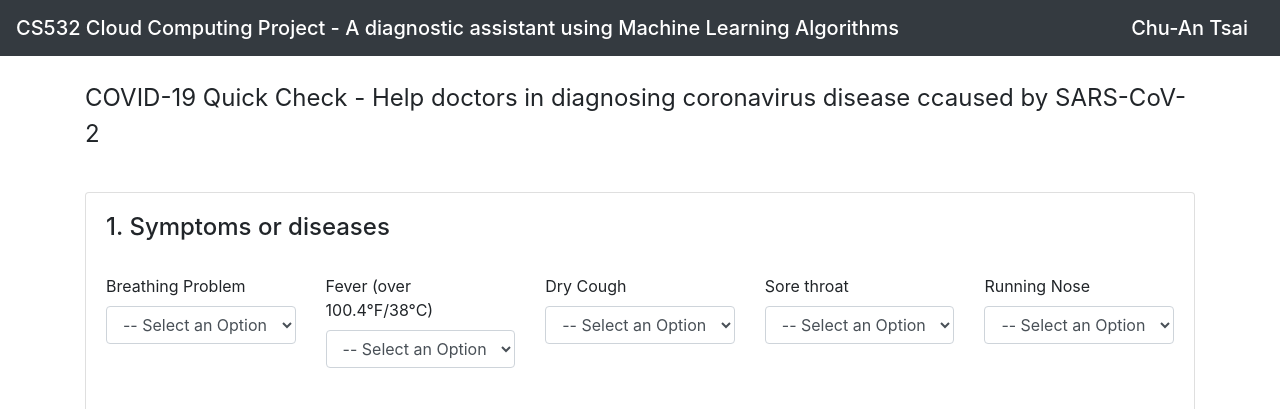
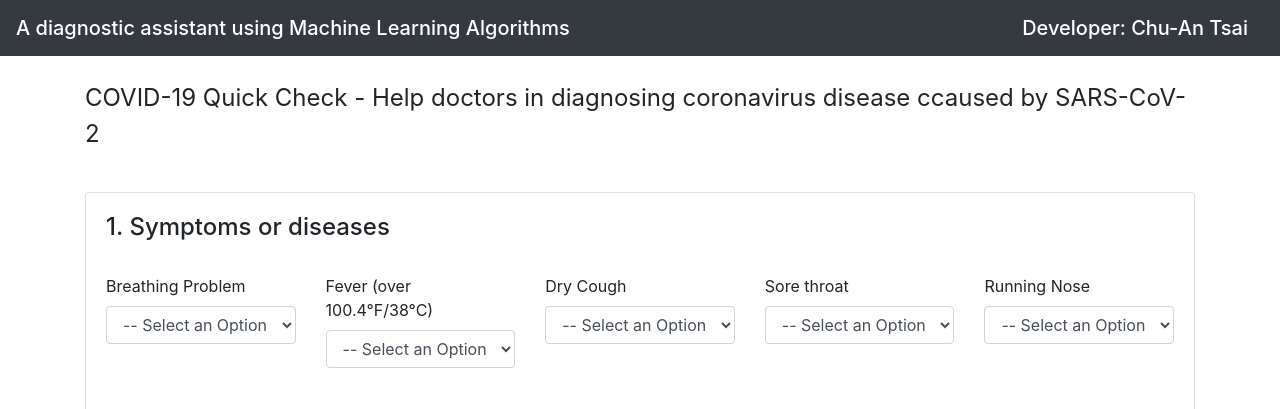
Before and after one commit to ChuAn0428/Cloud-Computing---ML-Web-Diagnostic-Assistant, a Flask app: page / in a window 1280 px wide. Shown: the top 409 px of the page. Run offline with Flask 2, Linux system fonts and the light colour scheme; parts of the project's set-up code (start-up, migrations or seed data) failed here and were passed over; some libraries are stand-ins or nearby versions.

Commit message:
Update webApp.html

```diff
--- a/templates/webApp.html
+++ b/templates/webApp.html
@@ -24,8 +24,8 @@ Part 2: Web Apllication Interface
 
 		<!-- Navbar-->
 		<nav class="navbar navbar-dark bg-dark">
-			<span class="navbar-brand mb-0 h1" style="float:left;">CS532 Cloud Computing Project - A diagnostic assistant using Machine Learning Algorithms</span>
-			<span class="navbar-brand mb-0 h1" style="float:right;">Chu-An Tsai</span>
+			<span class="navbar-brand mb-0 h1" style="float:left;">A diagnostic assistant using Machine Learning Algorithms</span>
+			<span class="navbar-brand mb-0 h1" style="float:right;">Developer: Chu-An Tsai</span>
 		</nav>
 		<div class="container">
 			<br>
```
